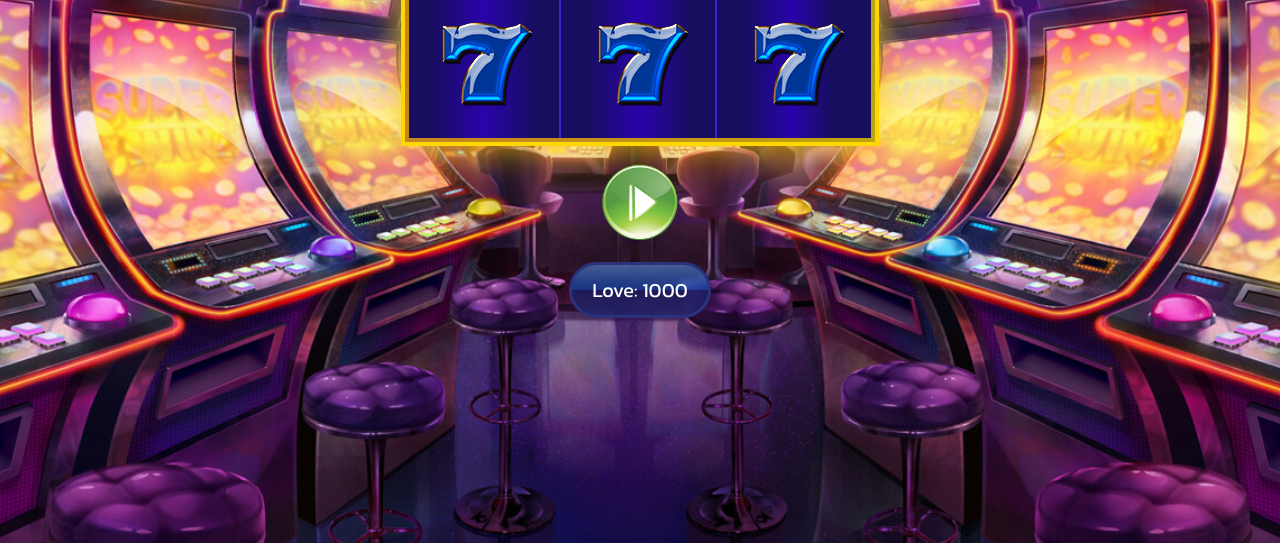
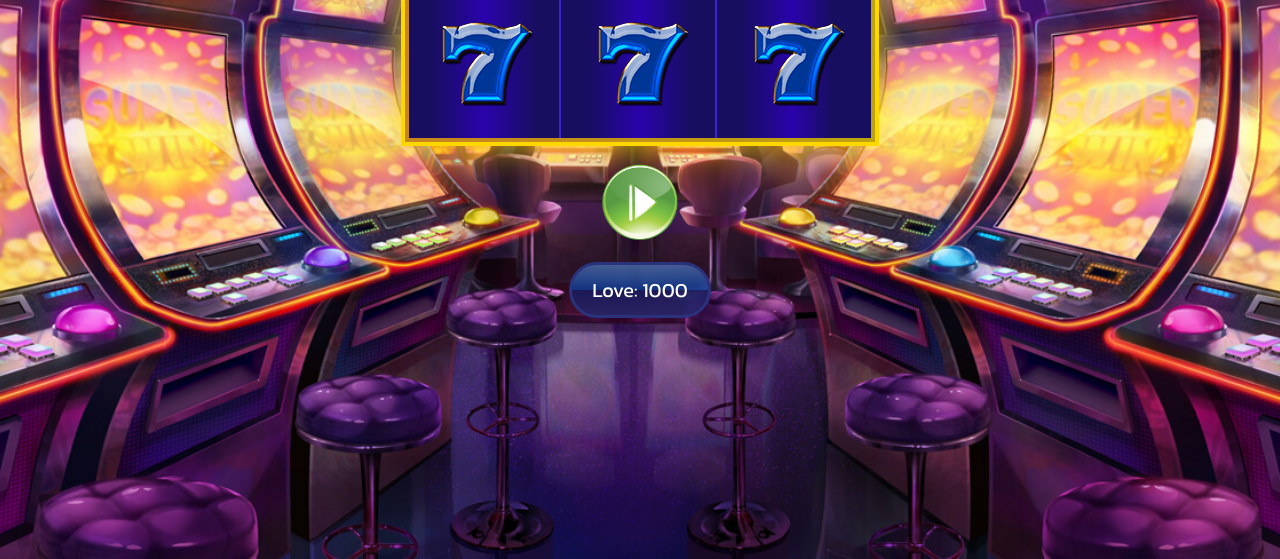
Before and after one commit to ondrejfilip1/bela-slots-online, a plain HTML site: page index.html in a window 1280 px wide. Shown: the part 281-840 px from the top of the page. Drawn offline with Linux system fonts and the light colour scheme.

Commit message:
Height fix

```diff
--- a/res/css/style.css
+++ b/res/css/style.css
@@ -17,7 +17,7 @@ body {
     background-repeat: no-repeat;
     background-size: cover;
     background-position: center;
-    height: calc(100vh * (2.03 - var(--zoom-thing)));
+    min-height: calc(100vh * (2.05 - var(--zoom-thing)));
     overflow: hidden;
 }
 
```
